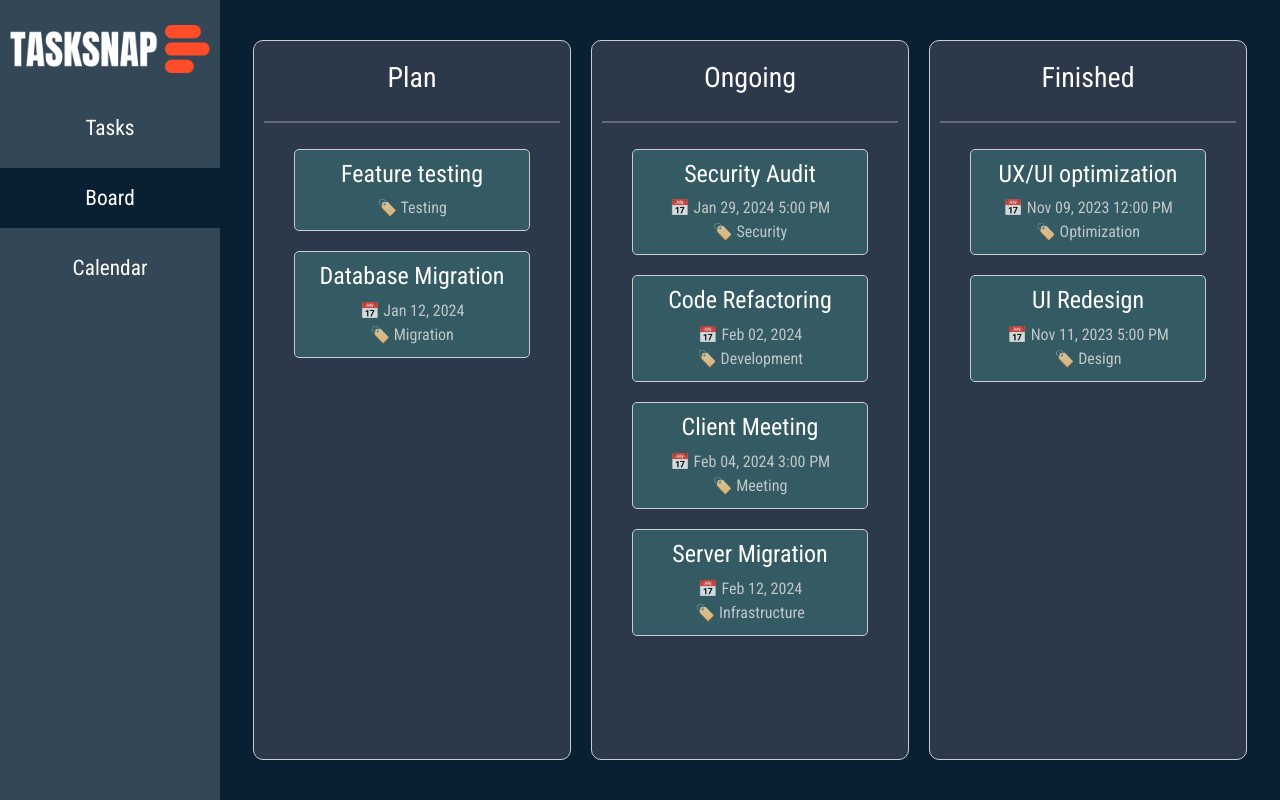
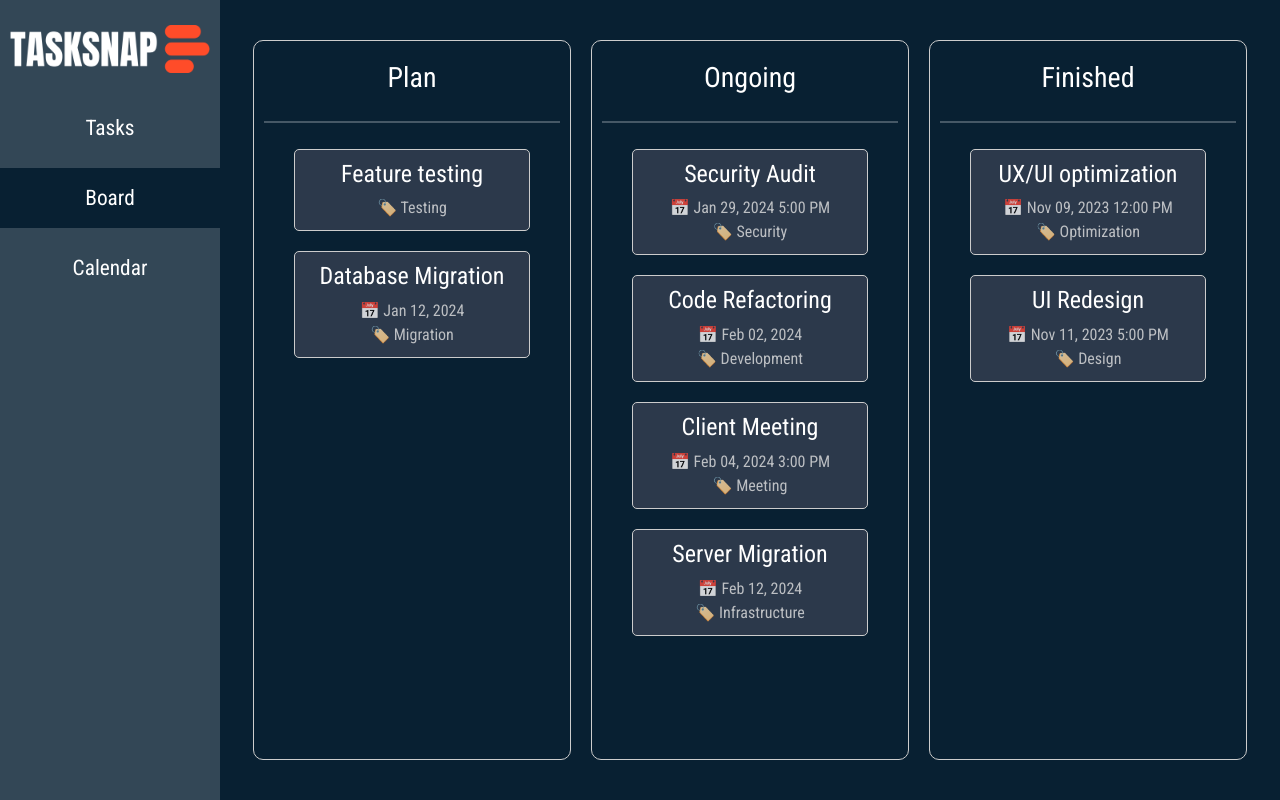
Before and after one commit to thitikl/React_taskSnap, a React (Create React App) app: page /board in a window 1280 px wide. Built offline with nearby package versions, Linux system fonts and the light colour scheme.

Commit message:
Change color on board view

```diff
--- a/src/styles.css
+++ b/src/styles.css
@@ -286,7 +286,8 @@ https://www.flaticon.com/packs/presentations-10?word=training
   border: 1px solid #ccc;
   border-radius: 10px;
   margin: 10px;
-  background-color: #2c394b;
+  /* background-color: #2c394b; */
+  background-color: #082032;
 }
 #board .board-status h1 {
   color: white;
@@ -305,9 +306,15 @@ https://www.flaticon.com/packs/presentations-10?word=training
   border: 1px solid #ccc;
   border-radius: 5px;
   margin: 10px;
-  background-color: #345b63;
+  /* background-color: #345b63; */
+  background-color: #2c394b;
   width: 80%;
   cursor: pointer;
+  transition: 0.2s;
+}
+#board .board-task:hover {
+  background-color: #345b63;
+  transform: scale(1.02);
 }
 #board .board-status .board-tasks-container {
   width: 100%;
```
